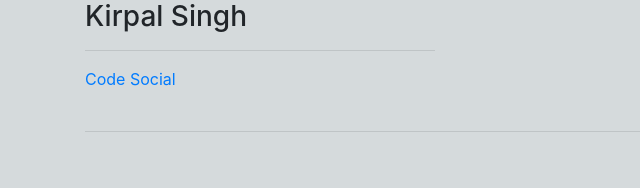
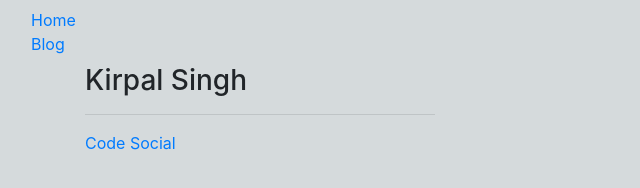
Before and after one commit to singhkirpal/kirpal, a plain HTML site: page index.html in a window 1280 px wide. Shown: the top 188 px of the page, without its empty margins (0-640 px from the left). Drawn offline with nearby package versions, Linux system fonts and the light colour scheme; no server answers.

Commit message:
Ui Second change

```diff
--- a/index.html
+++ b/index.html
@@ -19,8 +19,30 @@
 </head>
 
 <body>
+    <nav class="navbar navbar-inverse">
+        <div class="container-fluid">
+            <!-- <div class="navbar-header">
+                <a class="navbar-brand" href="#">Home</a>
+            </div> -->
+            <ul class="nav navbar-nav">
+                <li class="active">
+                    <a href="https://singhkirpal.github.io/kirpal/">Home</a>
+                </li>
+                <li>
+                    <a href="http://kripalalex.blogspot.in/2017/">Blog</a>
+                </li>
+                <!-- <li>
+                    <a href="#">Page 2</a>
+                </li>
+                <li>
+                    <a href="#">Page 3</a>
+                </li> -->
+            </ul>
+        </div>
+    </nav>
     <div class="container">
         <div class="row">
+
             <div class="col-sm-4">
                 <h3>Kirpal Singh</h3>
                 <hr>
```
